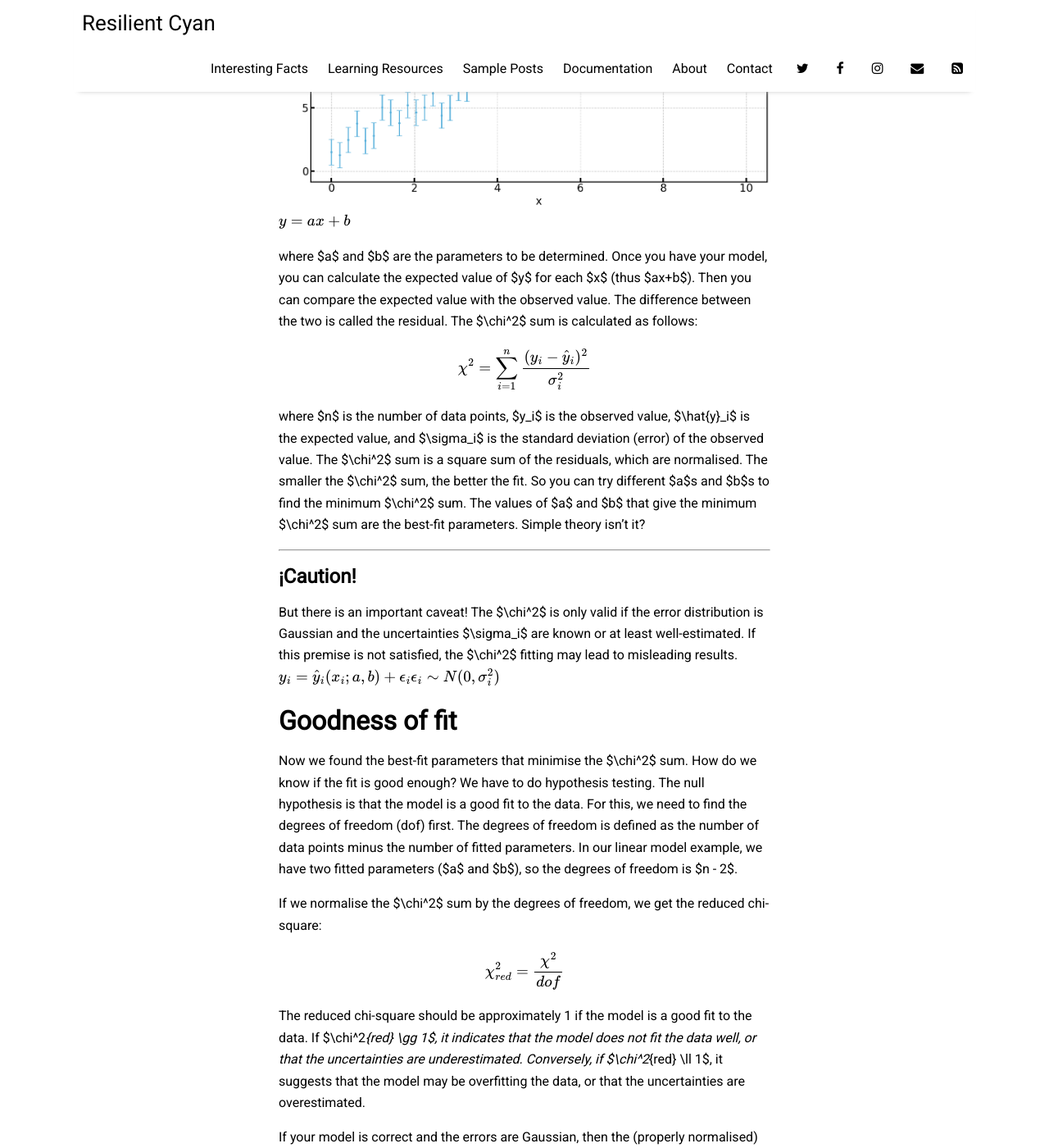
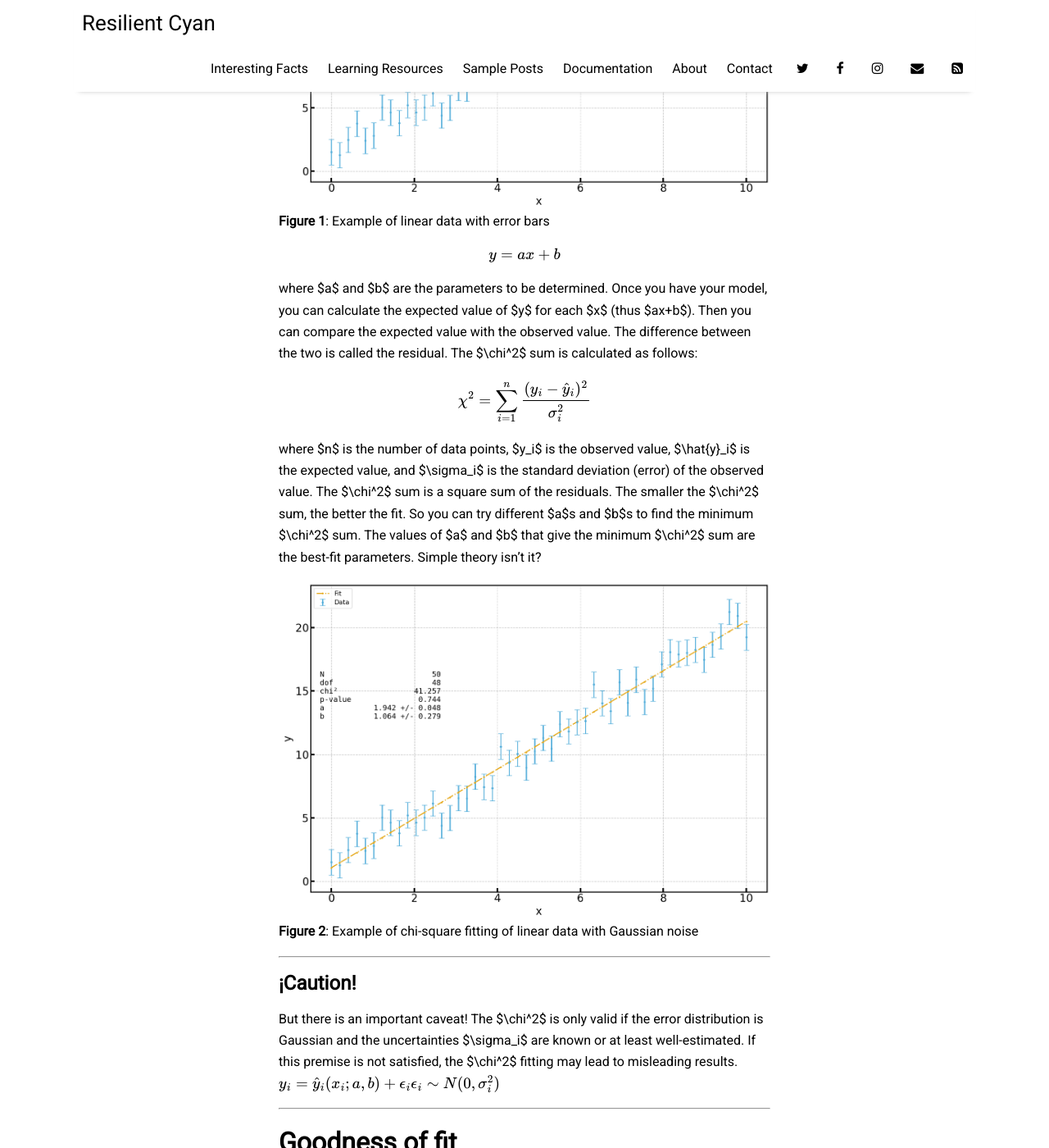
Before and after one commit to KUcyans/KUcyans.github.io, a Jekyll site: the page built from _posts/2025-11-14-chi-square-goodness.md, in a window 1280 px wide and 1400 px high, scrolled down 1406 px. Shown: the whole window at 82% size. Built offline with Jekyll 4.4.1, drawn with Linux system fonts in a browser that asks for light colours; nearby versions of some CDN libraries; formulas are drawn with MathJax 3; some of the changed text lies outside the part shown.

Commit message:
add figures in chi square fitting

```diff
--- a/_posts/2025-11-14-chi-square-goodness.md
+++ b/_posts/2025-11-14-chi-square-goodness.md
@@ -16,16 +16,18 @@ This is where modelling comes in: we introduce a hypothesis for the relationship
 We have a nice and straightforward method of modelling: $\chi^2$-square fitting. It's arguably the most intuitive method to fit a model to data. Eventually you will have a model, with some parameters, and perhaps how nicely does your model fit the data. But you need to have a your opinion: a hypothesis. You should have an idea of what kind of distribution your data should follow. Is it linear, quadratic, exponential, Gaussian, sinusoidal or something else?
 
 Say I chose a linear model to fit my data. Then the relation between $x$ and $y$ is something like this:
-![Linear Data](assets/img/chi_square_data1.png)
+![Linear Data](assets/img/chi_square_data1.png)**Figure 1**: Example of linear data with error bars
+
 $$ y = ax + b $$
 
 where $a$ and $b$ are the parameters to be determined. Once you have your model, you can calculate the expected value of $y$ for each $x$ (thus $ax+b$). Then you can compare the expected value with the observed value. The difference between the two is called the residual. The $\chi^2$ sum is calculated as follows:
 
 $$ \chi^2 = \sum_{i=1}^{n} \frac{(y_i - \hat{y}_i)^2}{\sigma_i^2} $$
 
+where $n$ is the number of data points, $y_i$ is the observed value, $\hat{y}_i$ is the expected value, and $\sigma_i$ is the standard deviation (error) of the observed value. The $\chi^2$ sum is a square sum of the residuals. The smaller the $\chi^2$ sum, the better the fit. So you can try different $a$s and $b$s to find the minimum $\chi^2$ sum. The values of $a$ and $b$ that give the minimum $\chi^2$ sum are the best-fit parameters.
+Simple theory isn't it?
 
-where $n$ is the number of data points, $y_i$ is the observed value, $\hat{y}_i$ is the expected value, and $\sigma_i$ is the standard deviation (error) of the observed value. The $\chi^2$ sum is a square sum of the residuals, which are normalised. The smaller the $\chi^2$ sum, the better the fit. So you can try different $a$s and $b$s to find the minimum $\chi^2$ sum. The values of $a$ and $b$ that give the minimum $\chi^2$ sum are the best-fit parameters.
-Simple theory isn't it?
+![Linear Data](assets/img/chi_square_data2.png)**Figure 2**: Example of chi-square fitting of linear data with Gaussian noise
 
 ---
 
@@ -36,7 +38,7 @@ y_i = \hat{y}_i(x_i; a, b) + \epsilon_i\\
 \epsilon_i \sim N(0, \sigma_i^2)
 $$
 
-
+---
 
 # Goodness of fit
 Now we found the best-fit parameters that minimise the $\chi^2$ sum. How do we know if the fit is good enough? We have to do hypothesis testing. The null hypothesis is that the model is a good fit to the data. For this, we need to find the degrees of freedom (dof) first. The degrees of freedom is defined as the number of data points minus the number of fitted parameters. In our linear model example, we have two fitted parameters ($a$ and $b$), so the degrees of freedom is $n - 2$.
@@ -50,6 +52,8 @@ The reduced chi-square should be approximately 1 if the model is a good fit to t
 If your model is correct and the errors are Gaussian, then the (properly normalised) residuals follow a standard normal distribution. The sum of their squares therefore follows a distribution known as $\chi^2$ distribution. Each integer value of the degrees of freedom corresponds to a different $\chi^2$ distribution.
 
 # p-value
+![Linear Data](assets/img/chi_square_data3.png)**Figure 3**: chi-square distribution for different degrees of freedom
+
 The calculated residual $\chi^2_{red}$ sum can be compared to the $\chi^2$ distribution with the corresponding degrees of freedom. From this comparison, we can calculate the p-value. This p-value represents the probability of obtaining a $\chi^2$ value as extreme as, or more extreme than, the observed value, assuming the null hypothesis is true.
 
 A low p-value (typically less than 0.05) indicates that the null hypothesis can be rejected, suggesting that the model does not fit the data well. Conversely, a high p-value suggests that there is insufficient evidence to reject the null hypothesis, indicating that the model may be a good fit for the data.
```
Also changed, not shown: assets/img/chi_square_data2.png (added), assets/img/chi_square_data3.png (added).
